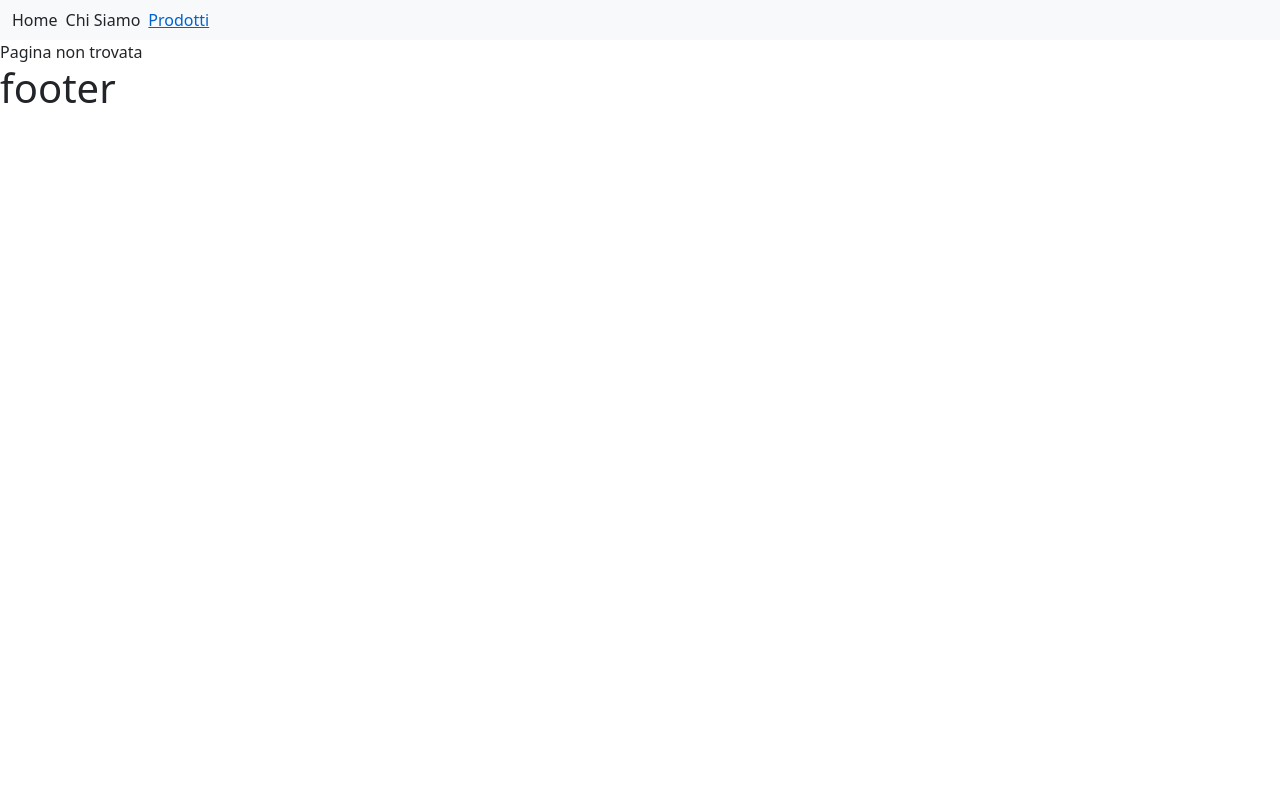
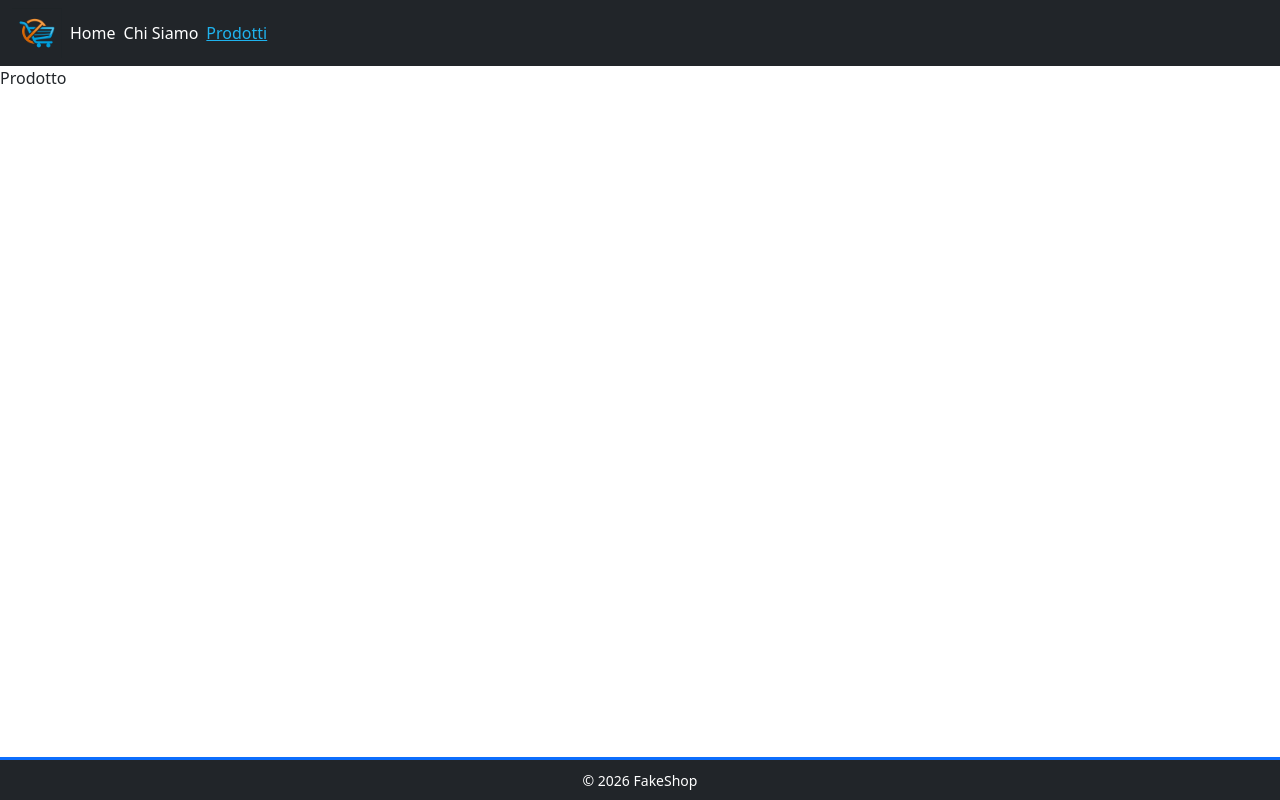
Before and after one commit to mauriziopalmisano/react-route, a React (Vite) app: page /prodotti/1 in a window 1280 px wide. Built offline with nearby package versions, Linux system fonts and the light colour scheme; the HTML template or start-up script is replaced by a standard one.

Commit message:
aggiunta di un po di stile aggiunto un controllo nell'hook useFetch per evitare che la fetch parta anche se l'URL é undefined

```diff
--- a/src/App.jsx
+++ b/src/App.jsx
@@ -4,6 +4,7 @@ import NotFound from './pages/NotFound'
 import Prodotti from './pages/Prodotti'
 import ChiSiamo from './pages/ChiSiamo'
 import MainLayout from './layout/mainLayout'
+import Prodotto from './pages/Prodotto'
 
 
 function App() {
@@ -17,6 +18,7 @@ function App() {
       <Route index element={<HomePage/>}/>
       <Route path='prodotti' element={<Prodotti/>}/>
       <Route path='chi_siamo' element={<ChiSiamo/>}/>
+      <Route path='prodotti/:idProdotto' element={<Prodotto/>}/>
       <Route path='*' element={<NotFound/>}/>
       </Route>
     </Routes>
--- a/src/hooks/useFetch.js
+++ b/src/hooks/useFetch.js
@@ -9,6 +9,10 @@ function useFetch(urlAPI) {
     const mountedStatus = useRef(true);
 
     useEffect(() => {
+        if (!urlAPI) { //per assicurarsi che la fetch venga fatta solo quando l'URL é pronto
+            setLoadingStatus(false); // per evitare che rimanga bloccato sulla loading
+            return;
+        }
         mountedStatus.current = true;
         const controller = new AbortController(); //permette di annullare richieste in corso.
         setLoadingStatus(true);
@@ -38,10 +42,8 @@ function useFetch(urlAPI) {
             mountedStatus.current = false;
             controller.abort();
         };
-
-
     }, [urlAPI]);
 
-    return {fetchedData, loadingStatus, error};
+    return { fetchedData, loadingStatus, error };
 }
 export default useFetch;
--- a/src/index.css
+++ b/src/index.css
@@ -6,7 +6,17 @@
 }
 
 .my-active {
-    color: #0062d1 !important;
+    color: #1fb3ee !important;
     text-decoration: underline;
     transition: all 0.3s ease;
 }
+
+.img-card{
+    width: 200px;
+    aspect-ratio: 1;
+}
+
+.img-navbar{
+    height: 50px;
+
+}
--- a/src/layout/MainLayout.jsx
+++ b/src/layout/MainLayout.jsx
@@ -3,28 +3,32 @@ import { NavLink, Outlet } from 'react-router-dom'
 
 function MainLayout() {
 
-    const handleActive = ({ isActive }) => isActive ? "nav-link my-active" : "nav-link";
+    const handleActive = ({ isActive }) => isActive ? "nav-link text-white my-active" : "text-white nav-link";
 
     return (
         <>
+            <div className='d-flex flex-column min-vh-100'>
                 <header>
-                <nav className="navbar  bg-body-tertiary">
+                    <nav className="navbar  bg-dark">
                         <div className="container-fluid">
-                        <div className='d-flex justify-content-center gap-2'>
-                            <NavLink className={handleActive}  to='/'>Home</NavLink>
+                            <div className='d-flex justify-content-center align-items-center gap-2'>
+                                <img className='img-navbar' src='/navbar-logo.png' alt="logo" />
+                                <NavLink className={handleActive} to='/'>Home</NavLink>
                                 <NavLink className={handleActive} to='chi_siamo'>Chi Siamo</NavLink>
                                 <NavLink className={handleActive} to='prodotti'>Prodotti</NavLink>
                             </div>
                         </div>
                     </nav>
                 </header>
-            <main>
-
+                <main className='flex-grow-1'>
                     <Outlet />
                 </main>
-            <footer>
-                <h1>footer</h1>
+                <footer className='border-top border-primary bg-dark border-3 py-2'>
+                    <div className="container text-center">
+                        <small className="text-white">© 2026 FakeShop</small>
+                    </div>
                 </footer>
+            </div>
         </>
     )
 }
--- a/src/pages/NotFound.jsx
+++ b/src/pages/NotFound.jsx
@@ -3,7 +3,7 @@
 
 function NotFound() {
   return (
-    <div>Pagina non trovata</div>
+    <h1>Pagina non trovata</h1>
   )
 }
 export default NotFound
--- a/src/pages/Prodotti.jsx
+++ b/src/pages/Prodotti.jsx
@@ -1,22 +1,26 @@
 import useFetch from '../hooks/useFetch.js'
+import { Link } from 'react-router-dom';
 
 function Prodotti() {
-  const { fetchedData, loadingStatus, error } = useFetch('https://fakestoreapi.com/products');
+  const { fetchedData: productsList, loadingStatus, error } = useFetch('https://fakestoreapi.com/products');
 
   return (
-    <div className=' container'>
+    <div className=' container mt-4'>
       <div className=' row'>
         {loadingStatus && (<h1>Caricamento</h1>)}
-        {fetchedData && fetchedData.map(prodotto => {
+        {productsList && productsList.map(prodotto => {
           const { id, title, category, price, image } = prodotto;
           return (
             <div className='col-4' key={id}>
-              <div className="card">
-                <img src={image} className="card-img-top" alt={title} />
+              <div className="card align-items-center py-3 mb-3 justify-content-center">
+                <img src={image} className="card-img-top img-card" alt={title} />
                 <div className="card-body">
                   <h5 className="card-title">{title}</h5>
                   <p className='card-subtitle'>{category}</p>
                   <p className="card-text"><strong>Prezzo:</strong><br />{price}&euro;</p>
+                  <Link to={`/prodotti/${id}`} className="btn btn-primary">
+                    Vedi Dettaglio
+                  </Link>
                 </div>
               </div>
             </div>
--- /dev/null
+++ b/src/pages/Prodotto.jsx
@@ -0,0 +1,6 @@
+function Prodotto() {
+  return (
+    <div>Prodotto</div>
+  )
+}
+export default Prodotto
```
Also changed, not shown: public/navbar-logo.png (added). Lines whose indentation alone changed are shown as unchanged.
